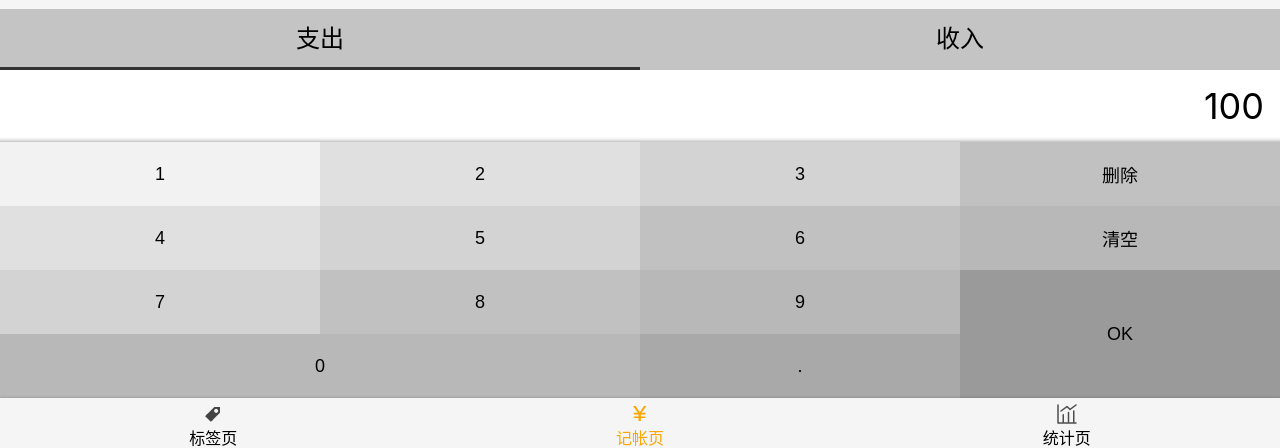
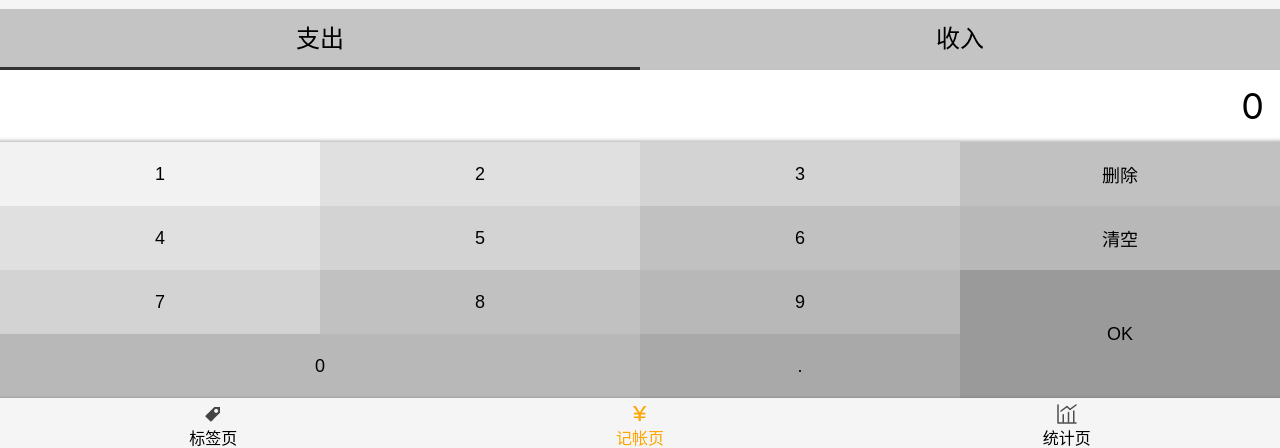
Before and after one commit to woniu-create/React-money1, a React app: page /#/money in a window 1280 px wide. Shown: the part 346-794 px from the top of the page. Built offline with nearby package versions, Linux system fonts and the light colour scheme.

Commit message:
功能实现到了Numberpad

```diff
--- a/src/App.tsx
+++ b/src/App.tsx
@@ -1,8 +1,8 @@
 import React from 'react';
 import {HashRouter as Router,Switch,Route,Redirect} from "react-router-dom";
-import styled from "styled-components";
-import Nav from "components/Nav"
-import Layout from 'components/Layout'//绝对路径
+// import styled from "styled-components";
+// import Nav from "components/Nav"
+// import Layout from 'components/Layout'//绝对路径
 
 import Money from './views/Money'
 import Statics from './views/Statistics'
--- a/src/components/Nav.tsx
+++ b/src/components/Nav.tsx
@@ -1,5 +1,5 @@
 import styled from "styled-components";
-import {Link,NavLink} from "react-router-dom"
+import {NavLink} from "react-router-dom"
 import React from "react"
 import Icon from "./Icon"
 require('icons/money.svg')
--- a/src/views/Money.tsx
+++ b/src/views/Money.tsx
@@ -1,132 +1,11 @@
 import Layout from '../components/Layout'
 import styled from "styled-components";
 import React from 'react'
+import {TagsSection} from './Money/TagsSection';
+import {CategorySection} from './Money/CategorySection';
+import {NotesSection} from './Money/NoteSection';
+import {NumberPadSection} from './Money/NumberPadSection';
 
-const TagsSection=styled.section`
-  background:#fff;
-  padding:12px 16px;
-  display:flex;
-  flex-grow:1;
-  flex-direction:column;
-  justify-content:flex-end;
-  align-items:flex-start;
-  >ol{
-    margin:0 -12px;
-    >li{
-      background:#D9D9D9;
-      border-radius:18px;
-      display:inline-block;
-      padding:3px 18px;
-      font-size:14px;
-      margin:8px 12px;
-    }
-  }
-  >button{
-    background:none;
-    border:none;
-    padding:2px 4px;
-    border-bottom:1px solid #333;
-    color:#666;
-    margin-top:8px;
-  }
-`
-const NotesSection = styled.section`
-  background: #f5f5f5;
-  padding: 0 16px;
-  font-size: 14px;
-  > label {
-    display:flex;
-    align-items: center;
-    > span { margin-right: 16px; white-space: nowrap; }
-    > input {
-      display:block;
-      width: 100%;
-      height: 72px;
-      background: none;
-      border: none;
-    }
-  }
-`;
-const CategorySection=styled.section`
-  font-size:24px;
-  >ul{
-    display:flex;
-    background:#c4c4c4;
-    >li{
-      width:50%;
-      text-align:center;
-      padding:16px 0;
-      position:relative;
-      &.selected::after{
-        content:'';
-        display:block;
-        height:3px;
-        background:#333;
-        position:absolute;
-        bottom:0;
-        width:100%;
-        left:0;
-      }
-    }
-  }
-`
-const NumberPadSection=styled.section`
-  display:flex;
-  flex-direction:column;
-  >.output{
-    background:white;
-    font-size:36px;
-    line-height:72px;
-    text-align:right;
-    padding:0 16px;
-    box-shadow:inset 0 -5px 5px -5px rgba(0,0,0,0.25),
-               inset 0 -5px 5px -5px rgba(0,0,0,0.25);
-  }
-  >.pad{
-    >button{
-      font-size:18px;
-      float:left;
-      width:25%;
-      height:64px;
-      border:none;
-      &.ok{
-        height:128px;
-        float:right;
-      }
-     &.zero{
-       width:50%;
-     }
-     &:nth-child(1){
-        background:#f2f2f2;
-      }
-      &:nth-child(2),
-      &:nth-child(5) {
-        background:#E0E0E0;
-      }
-      &:nth-child(3),
-      &:nth-child(6),
-      &:nth-child(9) {
-        background:#D3D3D3;
-      }
-      &:nth-child(4),
-      &:nth-child(7),
-      &:nth-child(10) {
-        background:#C1C1C1;
-      }
-      &:nth-child(8),
-      &:nth-child(11),
-      &:nth-child(13) {
-        background:#B8B8B8;
-      }
-      &:nth-child(12) {
-        background:#9A9A9A;
-      }
-      &:nth-child(14) {
-        background:#A9A9A9;
-      }
-    }
-  }
-`
 const MyLayout=styled(Layout)`
   display:flex;
   flex-direction:column;
@@ -134,47 +13,10 @@ const MyLayout=styled(Layout)`
 function Money() {
     return (
          <MyLayout>
-           <TagsSection>
-              <ol>
-                <li>衣</li>
-                <li>食</li>
-                <li>住</li>
-                <li>行</li>
-              </ol>
-              <button>新增标签</button>
-           </TagsSection>
-           <NotesSection>
-             <label>
-                <span>备注</span>
-                <input type="text" placeholder="请添加备注"/>
-             </label>
-           </NotesSection>
-           <CategorySection>
-             <ul>
-               <li className="selected">支出</li>
-               <li>收入</li>
-             </ul>
-           </CategorySection>
+           <TagsSection/>
+           <NotesSection/>
+           <CategorySection/>
            <NumberPadSection>
-             <div className="output">
-               100
-             </div>
-             <div className="pad clearfix">
-               <button>1</button>
-               <button>2</button>
-               <button>3</button>
-               <button>删除</button>
-               <button>4</button>
-               <button>5</button>
-               <button>6</button>
-               <button>清空</button>
-               <button>7</button>
-               <button>8</button>
-               <button>9</button>
-               <button className="ok">OK</button>
-               <button className="zero">0</button>
-               <button className="dot">.</button>
-             </div>
            </NumberPadSection>
         </MyLayout>
     )
--- /dev/null
+++ b/src/views/Money/CategorySection.tsx
@@ -0,0 +1,52 @@
+import React,{useState} from 'react'
+import styled from 'styled-components';
+const Wrapper=styled.section`
+  font-size:24px;
+  >ul{
+    display:flex;
+    background:#c4c4c4;
+    >li{
+      width:50%;
+      text-align:center;
+      padding:16px 0;
+      position:relative;
+      &.selected::after{
+        content:'';
+        display:block;
+        height:3px;
+        background:#333;
+        position:absolute;
+        bottom:0;
+        width:100%;
+        left:0;
+      }
+    }
+  }
+`
+// const CategorySection:React.FC=()=>{
+//   const [category,setCategory]=useState('-')//'-'表支出,'+'表收入
+//   return (
+//     <Wrapper>
+//       <ul>
+
+//         <li className={category==='-' ? 'selected':''} onClick={()=>{setCategory('-')}}>支出</li>
+//         <li className={category==='+' ? 'selected':''} onClick={()=>{setCategory('+')}}>收入</li>
+//       </ul>
+//     </Wrapper>
+//   )
+// }
+
+const CategorySection:React.FC=()=>{
+  const categoryMap={'-':'支出','+':'收入'};
+  const [categoryList]=useState<('+'|'-')[]>(['-','+'])
+  const [category,setCategory]=useState('-')
+  return (
+    <Wrapper>
+      <ul>
+  {categoryList.map(c=><li key={c} className={category===c?'selected':''} onClick={()=>{setCategory(c)}}>{categoryMap[c]}</li>)}
+      </ul>
+    </Wrapper>
+  )
+}
+
+export {CategorySection}
--- /dev/null
+++ b/src/views/Money/NoteSection.tsx
@@ -0,0 +1,39 @@
+import React,{useState,useRef}from 'react'
+import styled from "styled-components";
+const Wrapper = styled.section`
+  background: #f5f5f5;
+  padding: 0 16px;
+  font-size: 14px;
+  > label {
+    display:flex;
+    align-items: center;
+    > span { margin-right: 16px; white-space: nowrap; }
+    > input {
+      display:block;
+      width: 100%;
+      height: 72px;
+      background: none;
+      border: none;
+    }
+  }
+`;
+
+const NotesSection:React.FC=()=>{
+  const [note,setNote]=useState('');
+  const refInput=useRef<HTMLInputElement>(null)
+  const onBlur=()=>{
+    if(refInput.current!==null){
+      setNote(refInput.current.value);
+    }
+  }
+  console.log(note)
+  return (
+    <Wrapper>
+       <label>
+         <span>备注</span>
+         <input type="text" placeholder="请添加备注" ref={refInput} defaultValue={note} onBlur={onBlur}/>
+       </label>
+    </Wrapper>
+  )
+}
+export {NotesSection}
--- /dev/null
+++ b/src/views/Money/NumberPadSection.tsx
@@ -0,0 +1,112 @@
+import React ,{useState}from 'react';
+import styled from "styled-components";
+const Wrapper=styled.section`
+  display:flex;
+  flex-direction:column;
+  >.output{
+    background:white;
+    font-size:36px;
+    line-height:72px;
+    text-align:right;
+    padding:0 16px;
+    box-shadow:inset 0 -5px 5px -5px rgba(0,0,0,0.25),
+               inset 0 -5px 5px -5px rgba(0,0,0,0.25);
+  }
+  >.pad{
+    >button{
+      font-size:18px;
+      float:left;
+      width:25%;
+      height:64px;
+      border:none;
+      &.ok{
+        height:128px;
+        float:right;
+      }
+     &.zero{
+       width:50%;
+     }
+     &:nth-child(1){
+        background:#f2f2f2;
+      }
+      &:nth-child(2),
+      &:nth-child(5) {
+        background:#E0E0E0;
+      }
+      &:nth-child(3),
+      &:nth-child(6),
+      &:nth-child(9) {
+        background:#D3D3D3;
+      }
+      &:nth-child(4),
+      &:nth-child(7),
+      &:nth-child(10) {
+        background:#C1C1C1;
+      }
+      &:nth-child(8),
+      &:nth-child(11),
+      &:nth-child(13) {
+        background:#B8B8B8;
+      }
+      &:nth-child(12) {
+        background:#9A9A9A;
+      }
+      &:nth-child(14) {
+        background:#A9A9A9;
+      }
+    }
+  }
+`
+const NumberPadSection:React.FC=()=>{
+  const [output,setOutput]=useState('0')
+  const onClickButtonWrapper=(e:React.MouseEvent)=>{
+    const text= (e.target as HTMLButtonElement).textContent
+    if(text===null){return;}
+    switch(text){
+      case '0':
+      case '1':
+      case '2':
+      case '3':
+      case '4':
+      case '5':
+      case '6':
+      case '7':
+      case '8':
+      case '9':
+      case '.':
+        if(output==='0'){
+          setOutput(text)
+        }else{
+          setOutput(output+text)
+        }
+        break;
+      case '删除':
+      case '清空':
+      case '确认':
+    }
+  }
+  return (
+    <Wrapper>
+      <div className="output">
+         {output}
+       </div>
+       <div className="pad clearfix" onClick={onClickButtonWrapper}>
+         <button>1</button>
+         <button>2</button>
+         <button>3</button>
+         <button>删除</button>
+         <button>4</button>
+         <button>5</button>
+         <button>6</button>
+         <button>清空</button>
+         <button>7</button>
+         <button>8</button>
+         <button>9</button>
+         <button className="ok">OK</button>
+         <button className="zero">0</button>
+         <button className="dot">.</button>
+       </div>
+    </Wrapper>
+  )
+}
+export {NumberPadSection}
--- /dev/null
+++ b/src/views/Money/TagsSection.tsx
@@ -0,0 +1,72 @@
+import styled from "styled-components";
+import React, {useState} from 'react';
+
+const Wrapper=styled.section`
+  background:#fff;
+  padding:12px 16px;
+  display:flex;
+  flex-grow:1;
+  flex-direction:column;
+  justify-content:flex-end;
+  align-items:flex-start;
+  >ol{
+    margin:0 -12px;
+    >li{
+      background:#D9D9D9;
+      border-radius:18px;
+      display:inline-block;
+      padding:3px 18px;
+      font-size:14px;
+      margin:8px 12px;
+      &.selected{
+        background:red;
+      }
+    }
+  }
+  >button{
+    background:none;
+    border:none;
+    padding:2px 4px;
+    border-bottom:1px solid #333;
+    color:#666;
+    margin-top:8px;
+  }
+`
+const TagsSection:React.FC=(props)=>{
+  const [tags,setTags]=useState<string[]>(['衣','食','住','行']);
+  const [selectedTags,setSelectedTags]=useState<string[]>([])
+  console.log(selectedTags)
+
+  const onAddTag=()=>{
+   const tagName=window.prompt('新标签的名称为:')
+   if(tagName!==null){
+      setTags([...tags,tagName])
+   }
+  }
+  //疑惑开始
+  const onToggleTag=(tag:string)=>{
+    const index=selectedTags.indexOf(tag);
+    console.log(index)
+    if(index>=0){
+      setSelectedTags(selectedTags.filter(t=>t!==tag))//如果tag已被选中，就复制所有的没有被选中的tag,作为新的selectedTag
+      console.log('被选中了'+tag)
+    }else{
+      setSelectedTags([...selectedTags,tag])
+      console.log('没被选中'+tag)
+    }
+  }
+  const X=(tag:string)=>selectedTags.indexOf(tag)>=0 ? 'selected':''
+  return (
+  <Wrapper>
+     <ol>
+       {tags.map(tag=>
+         <li key={tag} onClick={()=>{onToggleTag(tag)}} className={X(tag)}>{tag}</li>
+    //疑惑结束
+       )}
+     </ol>
+     <button onClick={onAddTag}>新增标签</button>
+  </Wrapper>
+  )
+}
+
+export {TagsSection}
```
